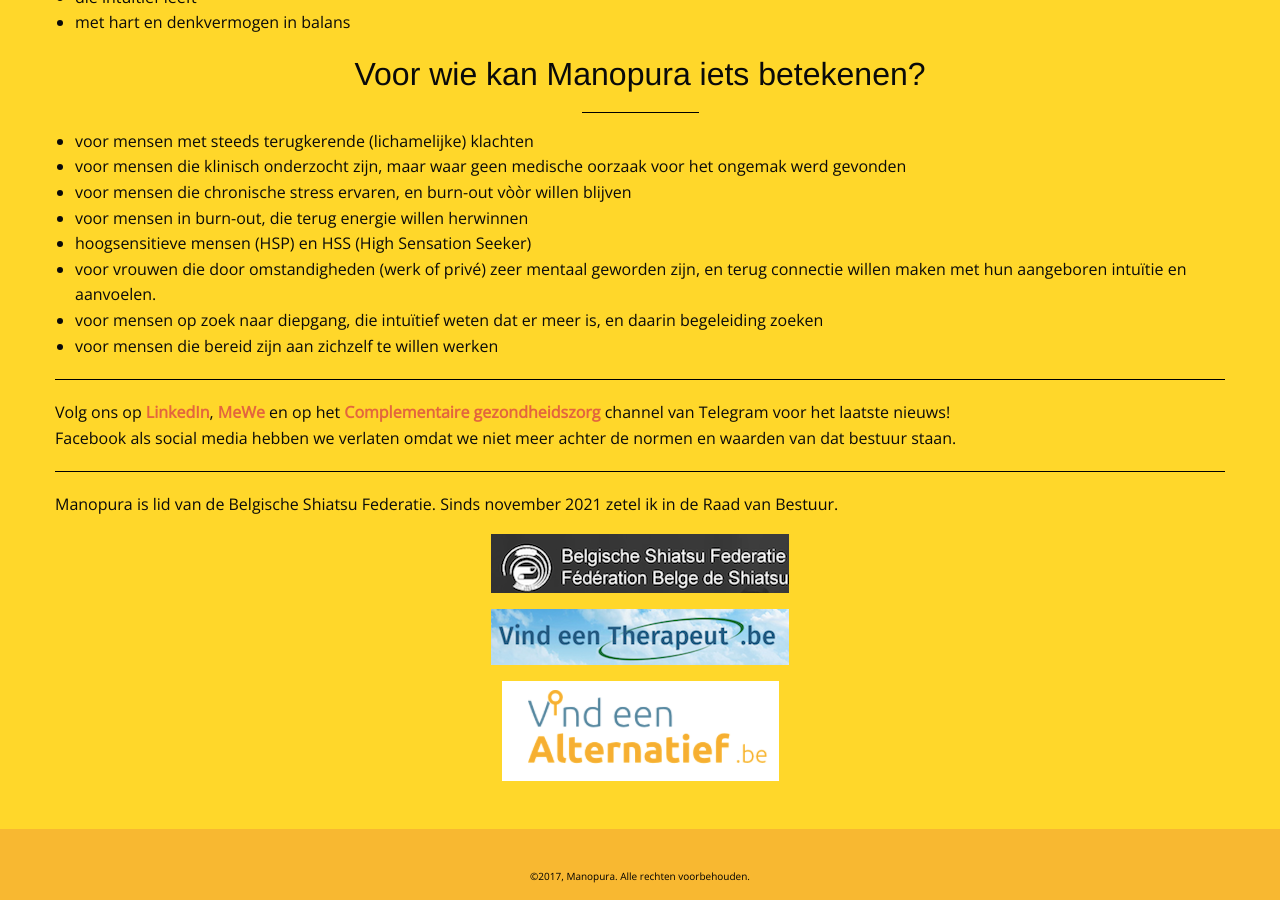
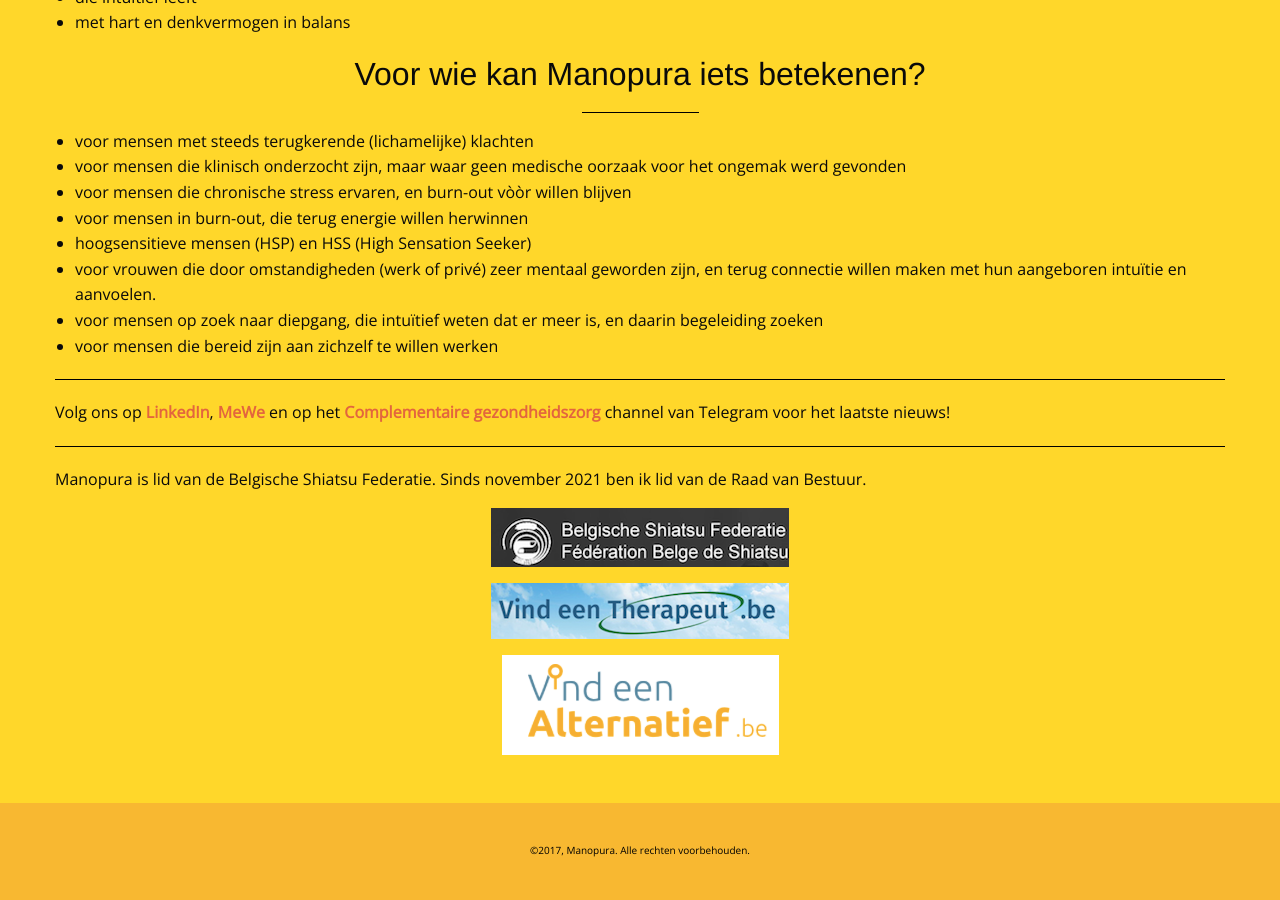
Before and after one commit to manopura/manopura.github.io, a Jekyll site: the page built from index.md, in a window 1280 px wide and 900 px high, scrolled down 2296 px. Built offline with Jekyll 4.4.1, drawn with Linux system fonts in a browser that asks for light colours; nearby versions of some CDN libraries; after the commit the page ends 3170 px from its top, so only the background shows below that.

Commit message:
Update index.md

```diff
--- a/index.md
+++ b/index.md
@@ -74,12 +74,12 @@ Ik streef naar
 
 
 Volg ons op [**LinkedIn**](https://www.linkedin.com/in/manopura-shiatsu-stress-coaching-mindfulness-01b965172), [**MeWe**](https://mewe.com/p/manopura-komtotrust-mariandelathauwer) en op het [**Complementaire gezondheidszorg**](https://t.me/complementaire_gezondheidszorg) channel van Telegram  voor het laatste nieuws!
-Facebook als social media hebben we verlaten omdat we niet meer achter de normen en waarden van dat bestuur staan.
+
 
 ---
 
 
-Manopura is lid van de Belgische Shiatsu Federatie. Sinds november 2021 zetel ik in de Raad van Bestuur.
+Manopura is lid van de Belgische Shiatsu Federatie. Sinds november 2021 ben ik lid van de Raad van Bestuur.
 
 
 [![belgische shiatsu federatie](images/bsf.png)](http://www.shiatsu.be)
```
